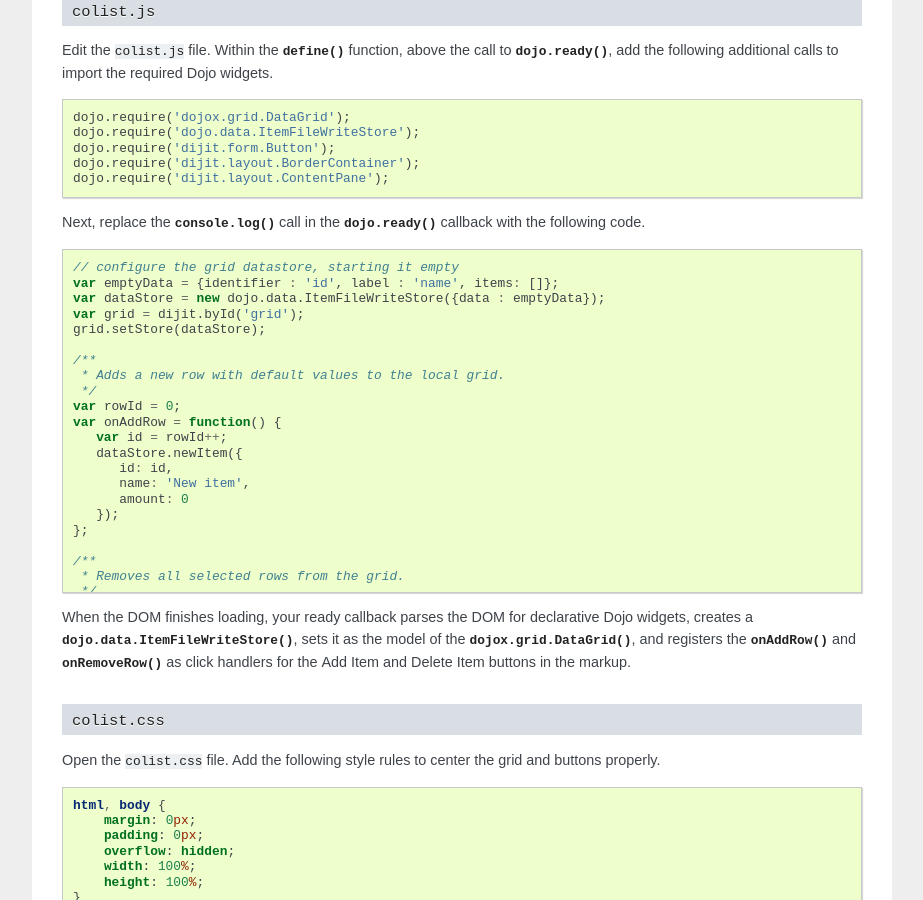
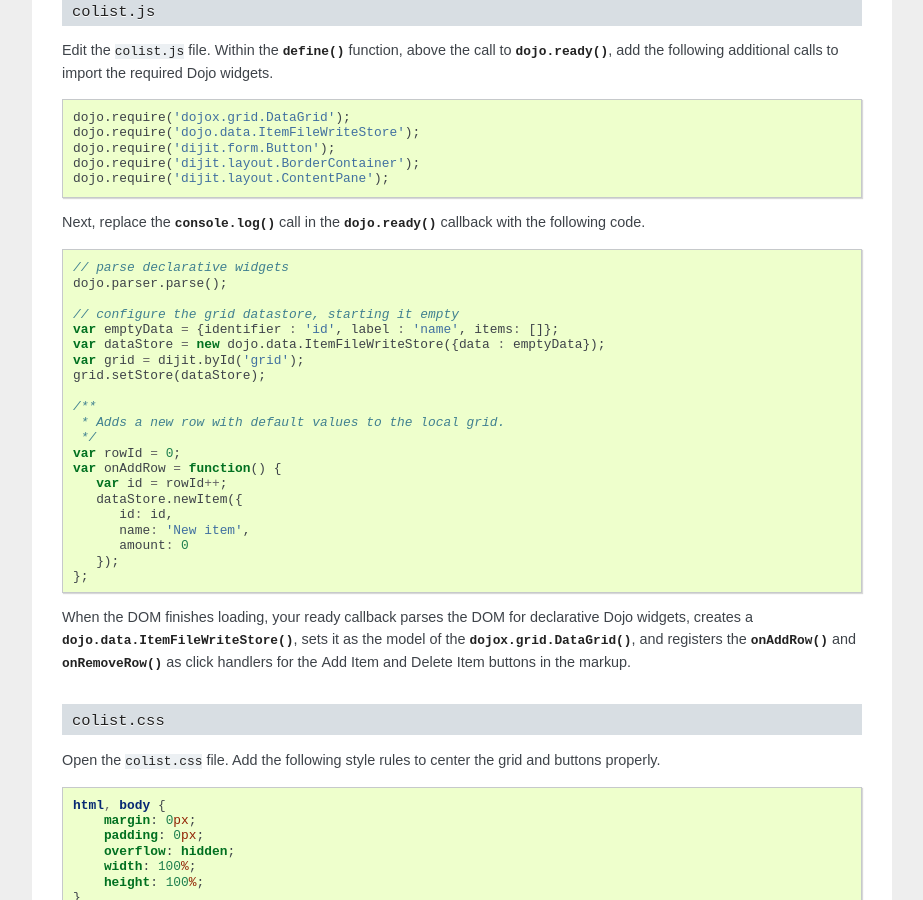
Before and after one commit to opencoweb/coweb, a Sphinx documentation site: the page built from docs/tutorial/shopping.rst, in a window 1280 px wide and 900 px high, scrolled down 5121 px. Shown: the whole window, without its empty margins (198-1121 px from the left). Built offline with Sphinx 7.4.7, drawn with Linux system fonts in a browser that asks for light colours.

Commit message:
At the second checkpoint in the tutorial, to do the things it said I needed to, I had to add this dojo.parser.parse() line which I found from the coweb examples repo

```diff
--- a/docs/tutorial/shopping.rst
+++ b/docs/tutorial/shopping.rst
@@ -237,6 +237,9 @@ Edit the :file:`colist.js` file. Within the :func:`define` function, above the c
 Next, replace the :func:`console.log` call in the :func:`dojo.ready` callback with the following code.
 
 .. sourcecode:: javascript
+
+   // parse declarative widgets
+   dojo.parser.parse();
 
    // configure the grid datastore, starting it empty
    var emptyData = {identifier : 'id', label : 'name', items: []};
```
